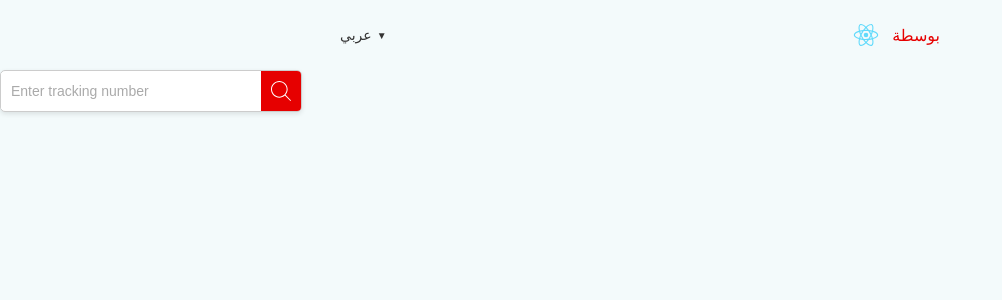
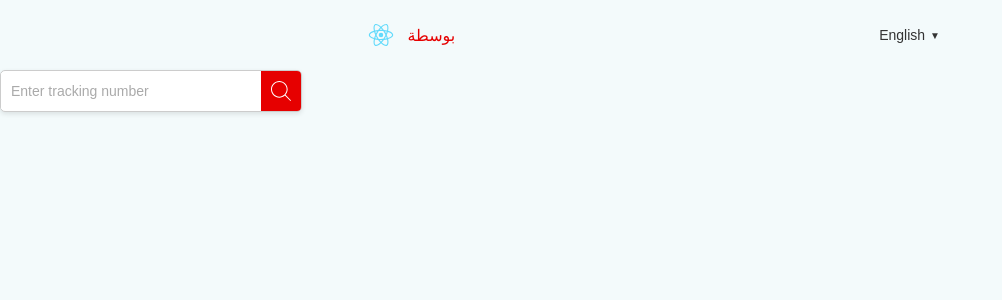
Before and after one commit to menna2812m/shipment-tracking, a React (Create React App) app: page / in a window 1280 px wide. Shown: the top 300 px of the page, without its empty margins (0-1002 px from the left). Built offline with nearby package versions, Linux system fonts and the light colour scheme.

Commit message:
feat: app direction based on language selection

```diff
--- a/src/App.css
+++ b/src/App.css
@@ -6,7 +6,13 @@ body {
   box-sizing: border-box;
 }
 
+html[dir="rtl"] {
+  direction: rtl;
+}
 
+html[dir="ltr"] {
+  direction: ltr;
+}
 @media (prefers-reduced-motion: no-preference) {
   .App-logo {
     animation: App-logo-spin infinite 20s linear;
--- a/src/components/Header/Header.js
+++ b/src/components/Header/Header.js
@@ -4,7 +4,7 @@ import "./Header.css";
 
 const Header = () => {
   const [isOpened, setIsOpened] = useState(false); // State to track dropdown visibility
-  const [language, setLanguage] = useState("عربي"); // State to track selected language
+  const [language, setLanguage] = useState("English"); // State to track selected language
 
   const toggleDropdown = () => {
     setIsOpened((prev) => !prev); // Toggle the dropdown state
@@ -13,28 +13,37 @@ const Header = () => {
   const changeLanguage = (lang) => {
     setLanguage(lang);
     setIsOpened(false); // Close dropdown after selection
-    console.log(`Language changed to: ${lang}`); // Optional: Log the language change
-  };
+    const direction = lang === "عربي" ? "rtl" : "ltr"; // Set direction based on language
+    document.documentElement.setAttribute("dir", direction);  };
 
   return (
     <header className="header">
+      <div className="right-section">
+        <img src={logo} alt="Logo" className="logo" />
+        <span className="company-name">بوسطة</span>
+      </div>
       <div className="left-section">
         <div onClick={toggleDropdown} className="dropdown-toggle">
           <span>{language}</span>
-          <i className="arrow-down" >&#9660;</i> {/* Down arrow */}
+          <i className="arrow-down">&#9660;</i> {/* Down arrow */}
         </div>
         {/* Dropdown menu */}
         {isOpened && (
           <div className="dropdown-menu">
-            <span className="dropdown-item"  onClick={() => changeLanguage("English")}>English</span>
-            <span className="dropdown-item"  onClick={() => changeLanguage("عربي")}>عربي</span>
+            <span
+              className="dropdown-item"
+              onClick={() => changeLanguage("English")}
+            >
+              English
+            </span>
+            <span
+              className="dropdown-item"
+              onClick={() => changeLanguage("عربي")}
+            >
+              عربي
+            </span>
           </div>
         )}
-      </div>
-
-      <div className="right-section">
-        <img src={logo} alt="Logo" className="logo" />
-        <span className="company-name">بوسطة</span>
       </div>
     </header>
   );
```
